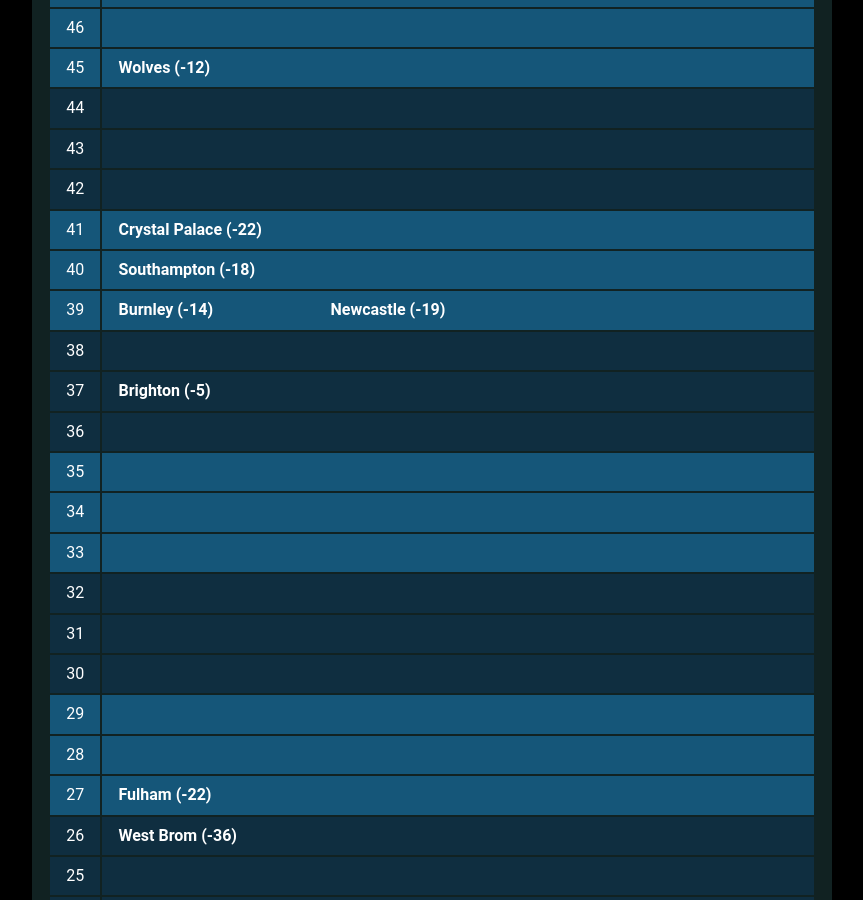
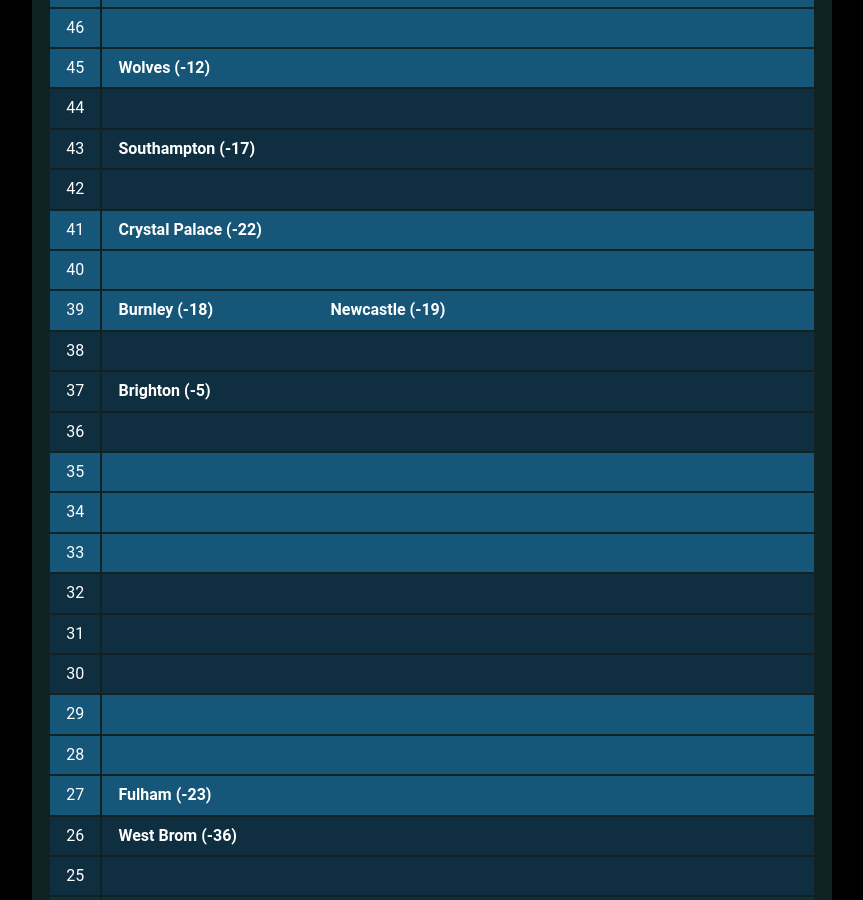
Before and after one commit to muru/muru.github.io, a Jekyll site: the page built from resources.md, in a window 1280 px wide and 900 px high, scrolled down 2972 px. Shown: the whole window, without its empty margins (208-1071 px from the left). Built offline with Jekyll 4.4.1, drawn with Linux system fonts in a browser that asks for light colours; some web fonts are replaced; some of the changed text lies outside the part shown.

Commit message:
updated cann-table: Sun 16 May 00:02:40 JST 2021

```diff
--- a/cann-table.html
+++ b/cann-table.html
@@ -162,6 +162,7 @@
 	<tr class="cann-row-1">
 		<td class="cann-point"> 53 </td>
 		<td class="cann-clubs">
+			<span class="club-name"> Leeds (4) </span>
 		</td>
  	</tr>
 	<tr class="cann-row-1">
@@ -177,7 +178,6 @@
 	<tr class="cann-row-2">
 		<td class="cann-point"> 50 </td>
 		<td class="cann-clubs">
-			<span class="club-name"> Leeds (0) </span>
 		</td>
  	</tr>
 	<tr class="cann-row-2">
@@ -215,6 +215,7 @@
 	<tr class="cann-row-2">
 		<td class="cann-point"> 43 </td>
 		<td class="cann-clubs">
+			<span class="club-name"> Southampton (-17) </span>
 		</td>
  	</tr>
 	<tr class="cann-row-2">
@@ -231,13 +232,12 @@
 	<tr class="cann-row-1">
 		<td class="cann-point"> 40 </td>
 		<td class="cann-clubs">
-			<span class="club-name"> Southampton (-18) </span>
 		</td>
  	</tr>
 	<tr class="cann-row-1">
 		<td class="cann-point"> 39 </td>
 		<td class="cann-clubs">
-			<span class="club-name"> Burnley (-14) </span>
+			<span class="club-name"> Burnley (-18) </span>
 			<span class="club-name"> Newcastle (-19) </span>
 		</td>
  	</tr>
@@ -300,7 +300,7 @@
 	<tr class="cann-row-1">
 		<td class="cann-point"> 27 </td>
 		<td class="cann-clubs">
-			<span class="club-name"> Fulham (-22) </span>
+			<span class="club-name"> Fulham (-23) </span>
 		</td>
  	</tr>
 	<tr class="cann-row-2">
```
Also changed, not shown: other parts of cann-table.html (+1 -1 lines).
